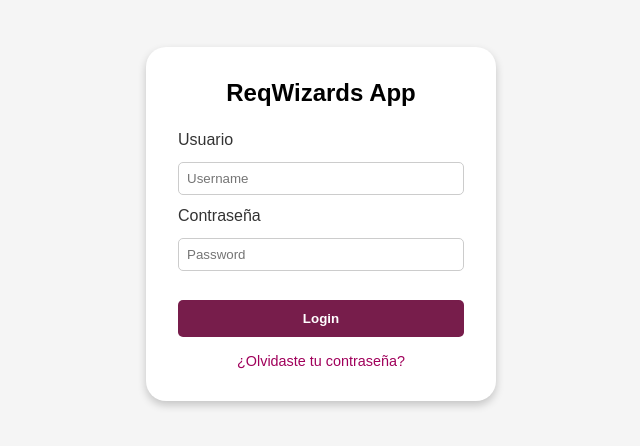
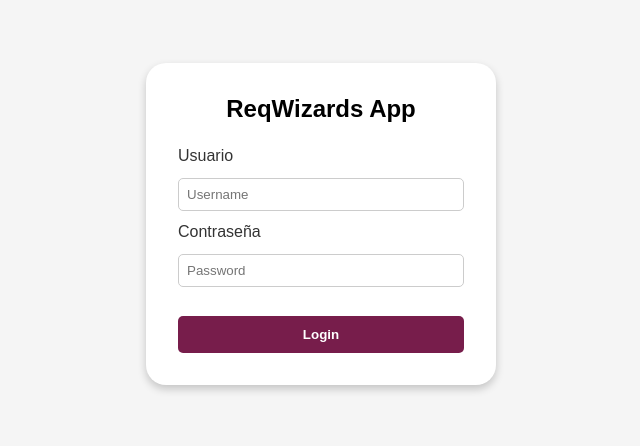
Before and after one commit to luisguillermo900/template-automation, a React (Create React App) app in the folder frontend/: page / in a window 1280 px wide. Shown: the part 176-622 px from the top of the page, without its empty margins (319-959 px from the left). Built offline with nearby package versions, Linux system fonts and the light colour scheme.

Commit message:
login modifi

```diff
--- a/frontend/src/view/Login.js
+++ b/frontend/src/view/Login.js
@@ -49,7 +49,7 @@ const Login = () => {
                 <button type="submit">Login</button>
             </form>
             {error && <p>{error}</p>}
-            <p>¿Olvidaste tu contraseña?</p>
+
         </div>
     );
 };
```
